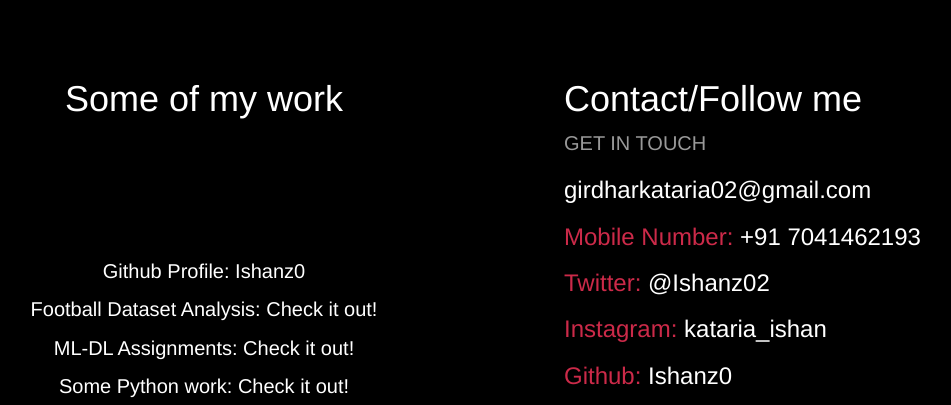
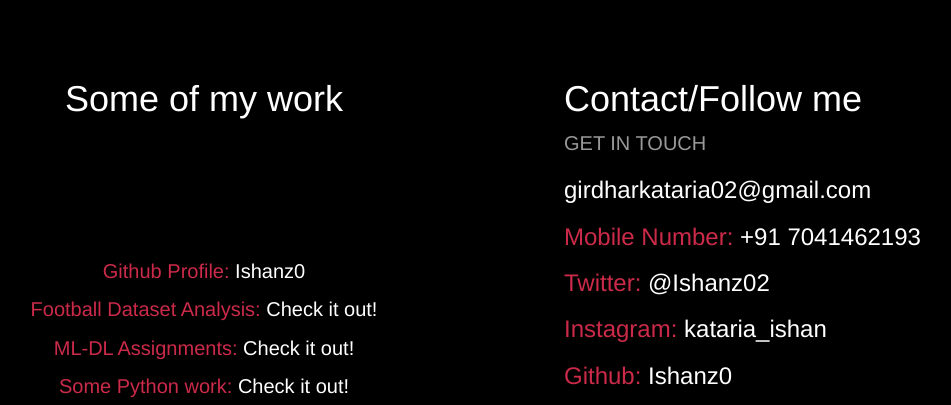
Before and after one commit to Ishanz0/my-profile, a plain HTML site: page index.html in a window 1280 px wide. Shown: the part 705-1110 px from the top of the page, without its empty margins (116-1067 px from the left). Drawn offline with nearby package versions, Linux system fonts and the light colour scheme.

Commit message:
Add files via upload

```diff
--- a/index.html
+++ b/index.html
@@ -115,10 +115,10 @@
       <h1>Some of my work</h1>
     </div>
     <div class="w3-padding-64" style="font-size: 30px">
-        <p>Github Profile: <a href="https://www.https://github.com/Ishanz0">Ishanz0</a></p>
-        <p>Football Dataset Analysis: <a href="https://github.com/Ishanz0/Football-Analysis-Project.git">Check it out!</a></p>
-        <p>ML-DL Assignments: <a href="https://github.com/Ishanz0/ML-DL-Assignments.git">Check it out!</a></p>
-	      <p>Some Python work: <a href="https://github.com/Ishanz0/Python-Lab-Practices.git">Check it out!</a></p>
+        <p style="color: #CC2A49">Github Profile: <a href="https://www.https://github.com/Ishanz0">Ishanz0</a></p>
+        <p style="color: #CC2A49">Football Dataset Analysis: <a href="https://github.com/Ishanz0/Football-Analysis-Project.git">Check it out!</a></p>
+        <p style="color: #CC2A49">ML-DL Assignments: <a href="https://github.com/Ishanz0/ML-DL-Assignments.git">Check it out!</a></p>
+	      <p style="color: #CC2A49">Some Python work: <a href="https://github.com/Ishanz0/Python-Lab-Practices.git">Check it out!</a></p>
     </div>
   </div>
   <div class="w3-half w3- w3-container" style="height:700px" id="changecolor">
@@ -130,7 +130,7 @@
             <h3 style="color: #CC2A49">Twitter: <a href="https://www.twitter.com/Ishanz02"> @Ishanz02 </a></h3>
             <h3 style="color: #CC2A49">Instagram: <a href="https://www.instagram.com/kataria_ishan">kataria_ishan</a></h3>
             <h3 style="color: #CC2A49">Github: <a href="https://www.github.com/Ishanz0">Ishanz0</a></h3>
-            <h3 style="color: #CC2A49">LinkedIN: <a href="https://www.linkedin.com/in/girdhar-kataria-1039b4197">Girdhar Kataria</a></h3>
+            <h3 style="color: #CC2A49">LinkedIN: <a href="https://www.linkedin.com/in/ishkat">Girdhar Kataria</a></h3>
     </div>
   </div>
 </div>
@@ -143,7 +143,7 @@
     <p>Copyright GirdharKataria 2022 &copy;</p><br />
     <a href="https://www.twitter.com/Ishanz02" style="font-size:24px" class="fa" target="_blank">&#xf099;</a>
     <a href="https://www.instagram.com/kataria_ishan" style="font-size:24px" class="fa" target="_blank">&#xf16d;</a>
-    <a href="https://www.linkedin.com/in/girdhar-kataria-1039b4197" style="font-size:24px" class="fa" target="_blank">&#xf0e1;</a>
+    <a href="https://www.linkedin.com/in/ishkat" style="font-size:24px" class="fa" target="_blank">&#xf0e1;</a>
     <a href="https://www.github.com/Ishanz0" style="font-size:24px" class="fa" target="_blank">&#xf09b;</a>
 </footer>
 
```
